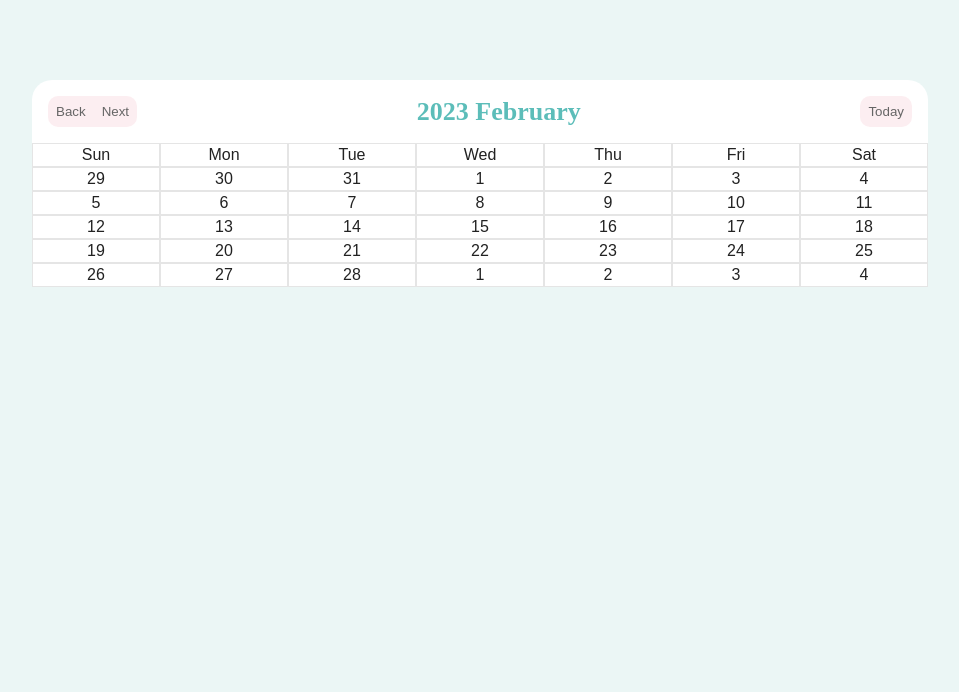
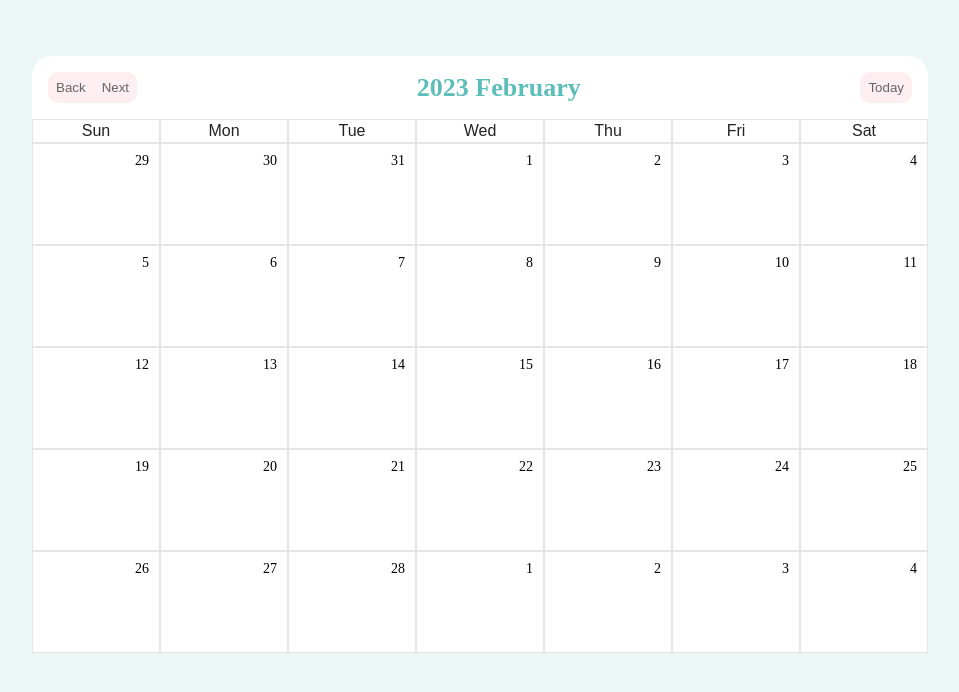
Before and after one commit to aegisnull/react-calendar, a React (Vite) app: page / in a window 1280 px wide. Shown: the top 692 px of the page, without its empty margins (160-1119 px from the left). Built offline with nearby package versions, Linux system fonts and the light colour scheme.

Commit message:
style: add styling to date boxes, incluiding a hover effect with accent color

```diff
--- a/src/components/Calendar/Calendar.jsx
+++ b/src/components/Calendar/Calendar.jsx
@@ -93,7 +93,7 @@ function Calendar() {
       <div className='calendar__body'>
         <div className='calendar__week'>
           {days.map((day) => (
-            <div className='calendar__day' key={day}>
+            <div className='calendar__day-name' key={day}>
               {day}
             </div>
           ))}
--- a/src/components/Calendar/Calendar.scss
+++ b/src/components/Calendar/Calendar.scss
@@ -1,7 +1,7 @@
 .calendar {
   max-width: 70vw;
   margin: auto;
-  padding-top: 10vh;
+  padding-top: 7vh;
 
   &__header {
     display: flex;
@@ -52,7 +52,7 @@
     background-color: var(--primary-color);
   }
 
-  &__day {
+  &__day-name {
     display: flex;
     flex: 1;
     align-items: center;
@@ -65,4 +65,22 @@
     background-color: white;
     border: 1px solid rgba(0, 0, 0, 0.1);
   }
+
+  &__day {
+    display: flex;
+    flex: 1;
+    justify-content: flex-end;
+    padding: 10px;
+    height: 80px;
+    font-size: 14px;
+    background-color: white;
+    border: 1px solid rgba(0, 0, 0, 0.1);
+    cursor: pointer;
+
+    &:hover {
+      background-color: var(--tertiary-color);
+    }
+  }
+
+
 }
```
